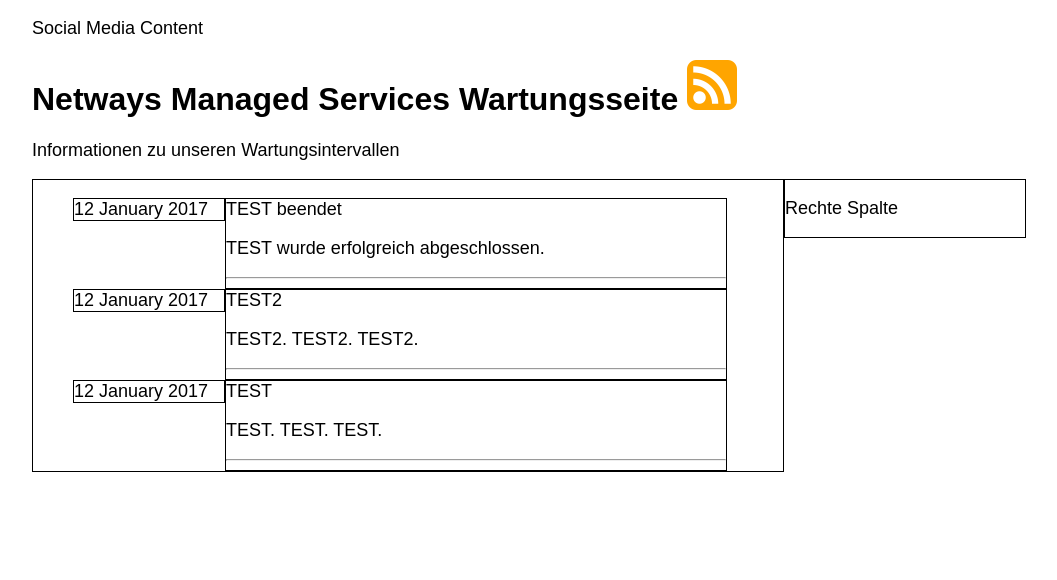
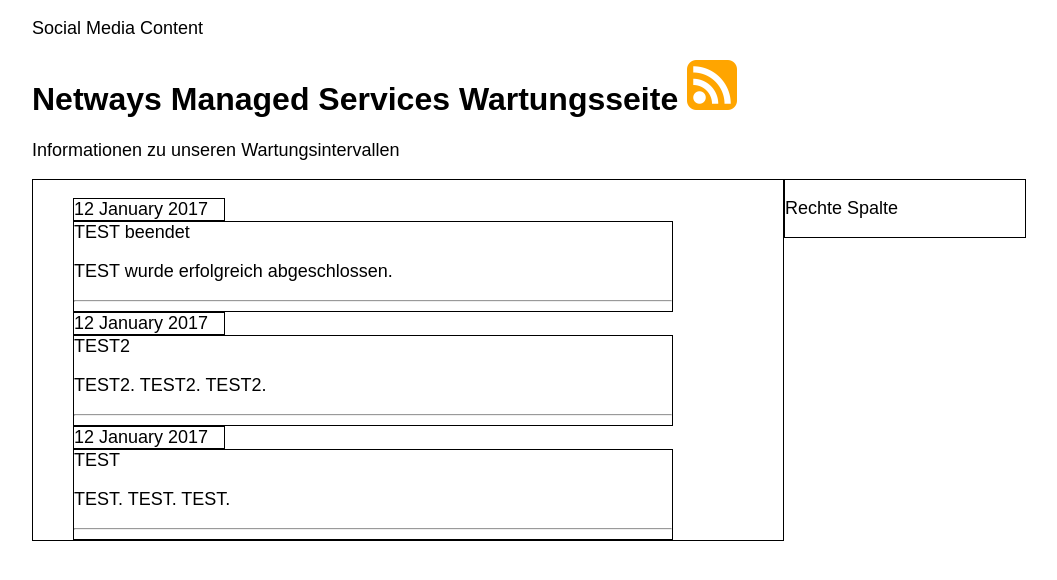
Before and after one commit to Storagegirl/storagegirl.github.io, a Jekyll site: the page built from index.html, in a window 1280 px wide. Shown: the top 580 px of the page, without its empty margins (108-1165 px from the left). Built offline with Jekyll 4.4.1, drawn with Linux system fonts in a browser that asks for light colours.

Commit message:
Update main.css

```diff
--- a/css/main.css
+++ b/css/main.css
@@ -54,7 +54,7 @@
     float: left;
     margin: auto;
     padding: 0px;
-    width: 500px;
+    width: 598px;
     border-style: solid;
     border-width: 1px;
     border-color: black;
```
